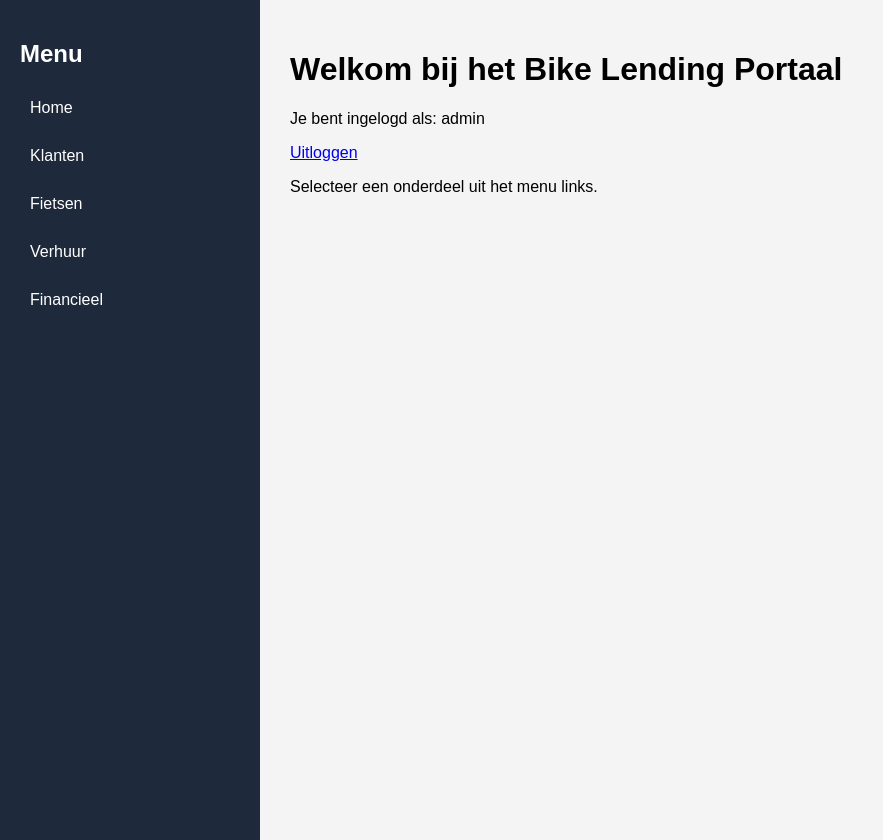
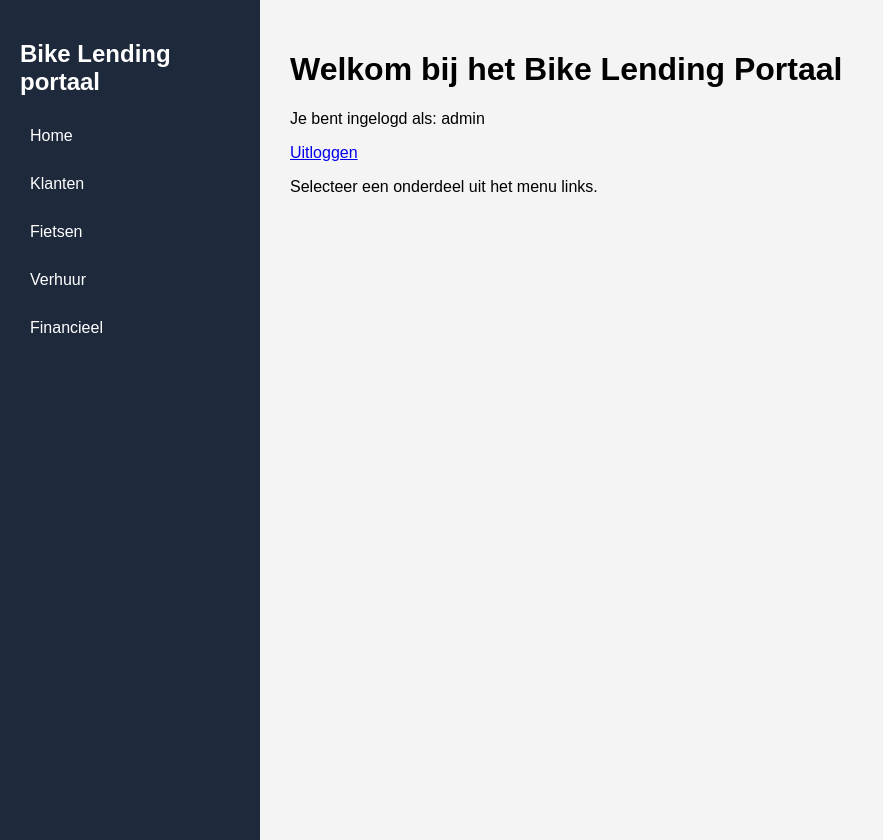
Before and after one commit to A-D-DBS-application/web-application-2025-group-35, a Flask app: page / in a window 1280 px wide. Shown: the whole page, without its empty margins (0-883 px from the left). Run offline with Flask 3, Linux system fonts and the light colour scheme; the visitor is signed in with stand-in values (Sample User, id 1).

Commit message:
Menu vervangen door Bike Lending portaal

```diff
--- a/app/templates/index.html
+++ b/app/templates/index.html
@@ -157,7 +157,7 @@
 <body>
 
     <div class="sidebar">
-        <h2>Menu</h2>
+        <h2>Bike Lending portaal</h2>
         <a href="/" class="nav-link">Home</a>
         <a href="/klanten" class="nav-link">Klanten</a>
         <a href="/fietsen" class="nav-link">Fietsen</a>
```
